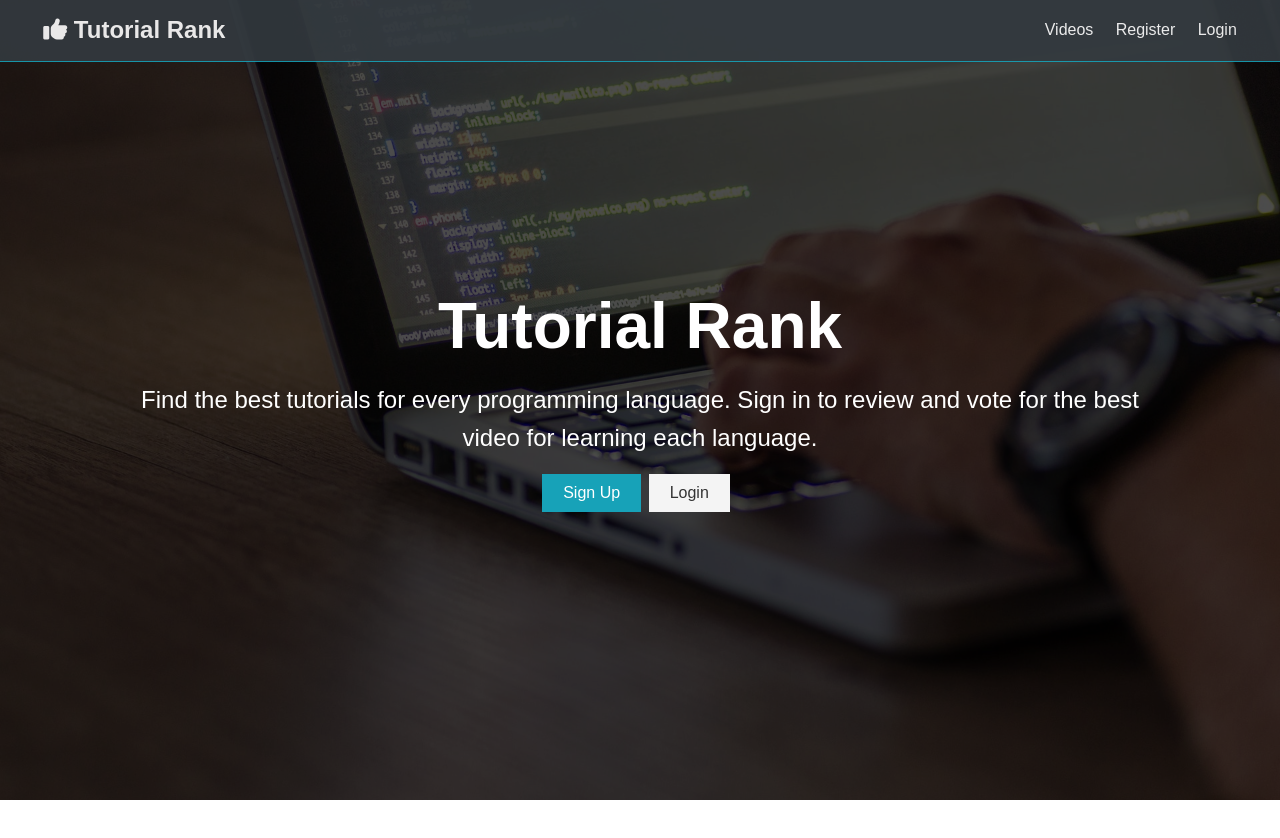
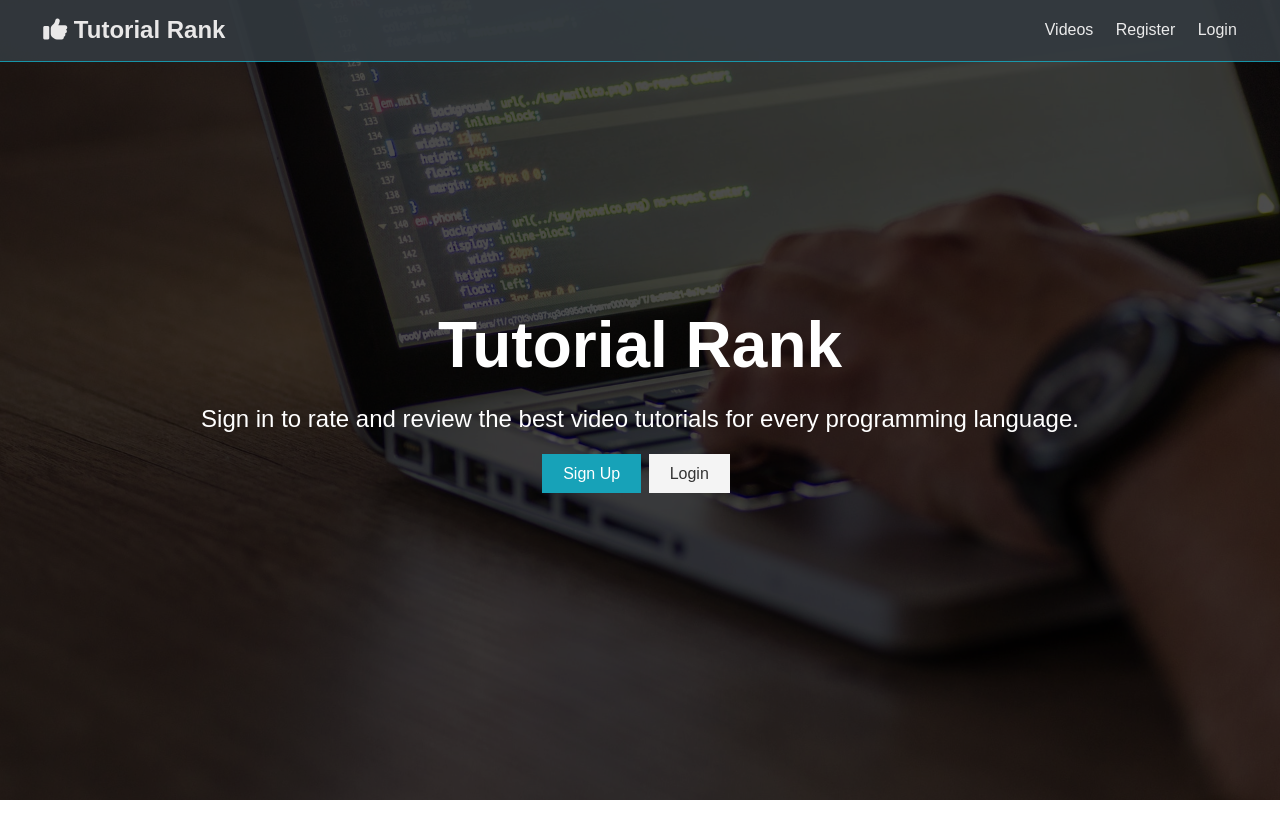
Before and after one commit to nicholasmullins/react-tutorial-rank, a React (Create React App) app: page / in a window 1280 px wide. Shown: the top 838 px of the page. Built offline with nearby package versions, Linux system fonts and the light colour scheme; no server answers; the HTML template or start-up script is replaced by a standard one.

Commit message:
changed wording on the front page

```diff
--- a/src/components/layout/Landing.js
+++ b/src/components/layout/Landing.js
@@ -14,8 +14,8 @@ const Landing = ({ isAuthenticated }) => {
         <div className='landing-inner'>
           <h1 className='x-large'>Tutorial Rank</h1>
           <p className='lead'>
-            Find the best tutorials for every programming language. Sign in to
-            review and vote for the best video for learning each language.
+            Sign in to rate and review the best video tutorials for every
+            programming language.
           </p>
           <div className='buttons'>
             <Link to='/register' className='btn btn-primary'>
```
